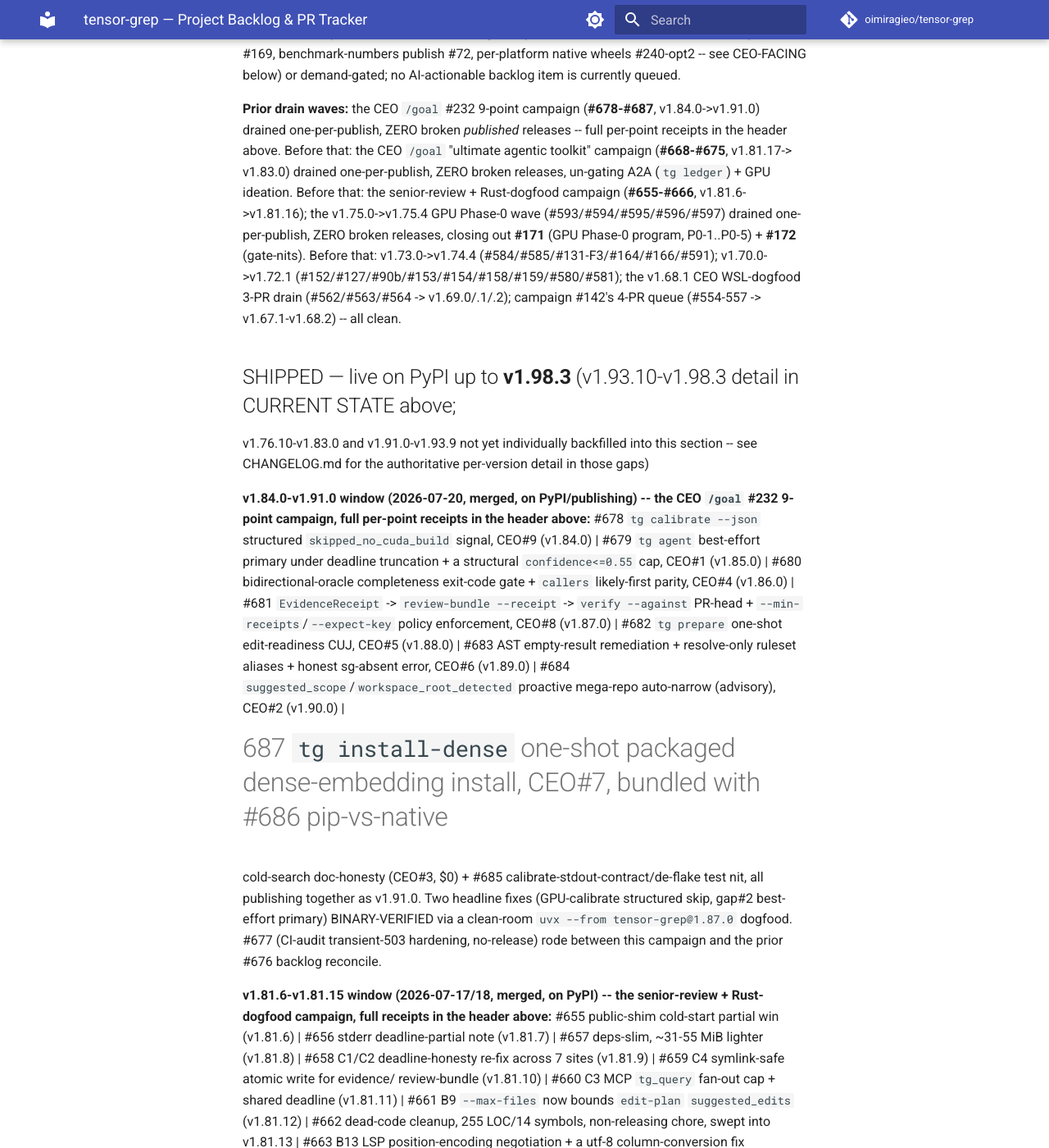
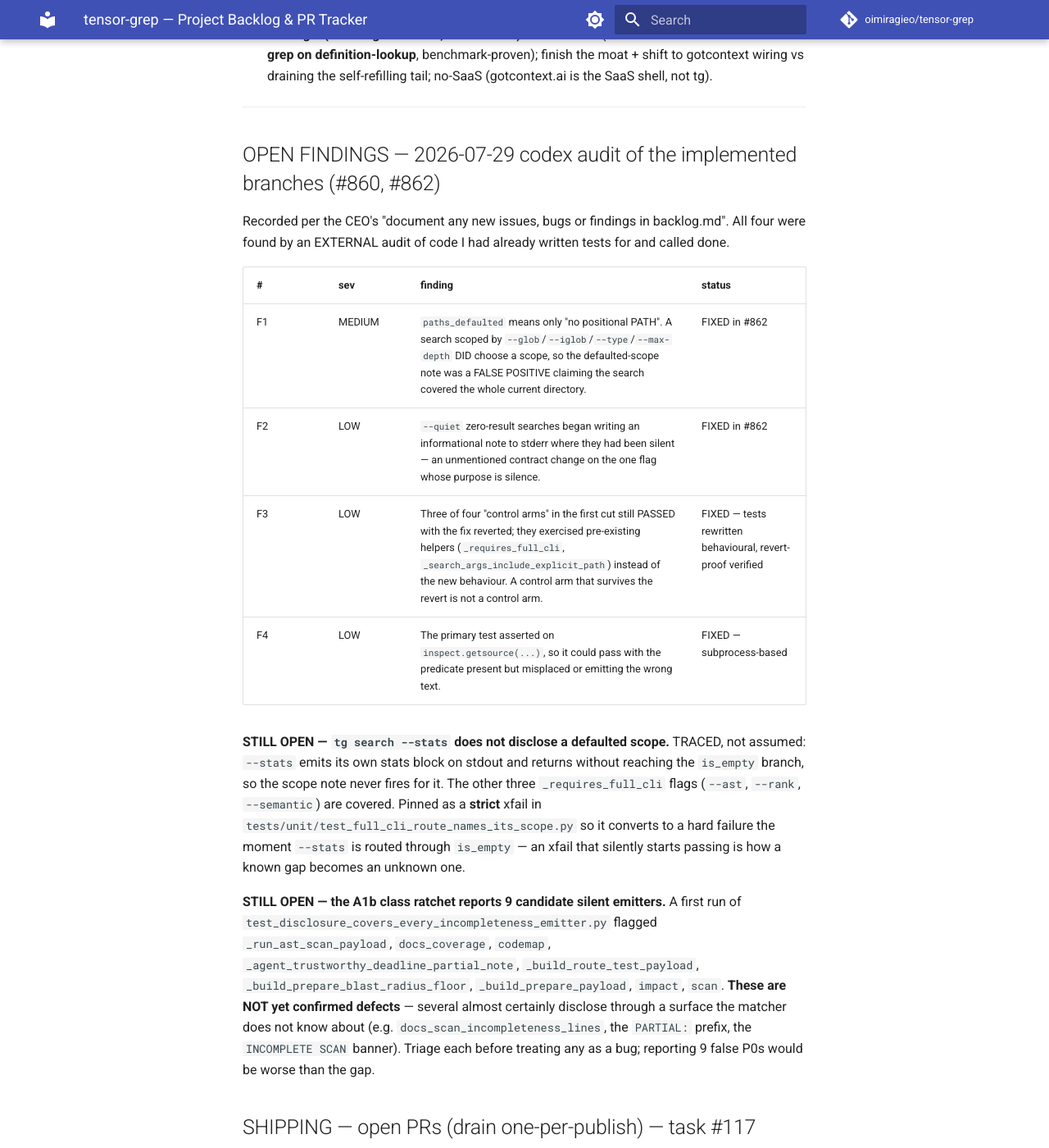
Before and after one commit to oimiragieo/tensor-grep, an MkDocs documentation site: the page built from docs/BACKLOG.md, in a window 1280 px wide and 1400 px high, scrolled down 33823 px. Shown: the whole window at 82% size. Built offline with MkDocs 1.6.1 and Material for MkDocs 9.7.7, drawn with Linux system fonts in a browser that asks for light colours; comment, search, counter and statistics services are not loaded; some of the changed text lies outside the part shown.

Commit message:
fix(search): gate the scope note on filters and quiet, and make its tests revert-proof
Codex audit of #862 found four issues in code I had already tested and called
done. All four were real.

MEDIUM -- FALSE POSITIVE. `paths_defaulted` means only "no positional PATH". A
search scoped by --glob/--iglob/--type/--max-depth DID choose a scope, so the
note claimed the search covered the whole current directory when it had not.
Now gated on the absence of scope filters too. (`_has_walk_scope_bound` is not
usable here: it returns False for exactly the paths_defaulted case we are in.)

LOW -- QUIET REGRESSION. The note was emitted before the `quiet` branch, so a
--quiet zero-result search began writing stderr where it had been silent. Gated.

LOW x2 -- MY TESTS COULD NOT FAIL. Three of four control arms still PASSED with
the fix reverted, because they tested pre-existing helpers rather than the new
behaviour, and the primary test asserted on inspect.getsource() so it could pass
with the predicate misplaced. All rewritten as subprocess tests asserting stderr
and exit code. Revert-proof VERIFIED: reverted -> FAILED, restored -> 8 passed.

--stats TRACED and found NOT to reach is_empty (it emits its own stats block and
returns). Marked strict-xfail with the reason, so it flips to a hard failure the
moment that route changes -- an xfail that silently starts passing is how a known
gap becomes an unknown one. Recorded in docs/BACKLOG.md rather than quietly
dropped from the parametrization.

docs/BACKLOG.md gains an OPEN FINDINGS section: the 4 fixed above, the --stats
gap, and the 9 candidate silent emitters the new A1b class ratchet reports --
explicitly marked NOT-yet-confirmed, because several likely disclose through a
surface the matcher does not know about and shipping 9 false P0s is worse than
the gap.

```diff
--- a/docs/BACKLOG.md
+++ b/docs/BACKLOG.md
@@ -3,7 +3,20 @@
 > **Canonical prioritized work list.** Kept in sync with the CLI task store (`TaskUpdate`) and
 > GitHub (`gh pr list` is the source of truth for PRs). **CEO status** = summarize SHIPPING + P0/P1.
 > Update whenever a PR opens/merges or the queue changes. Task-store IDs (`#NNN`) cross-referenced.
-> Last refreshed 2026-07-27b (post-**v1.101.4**) — **#276 IS CLOSED, AND THE CLASS BEHIND IT IS NOW
+> **Last refreshed 2026-07-29 (enterprise deep audit, live tip **v1.101.18**).** Spec:
+> `docs/plans/2026-07-29-enterprise-deep-audit-design.md` (also mirrored under gitignored
+> `docs/superpowers/specs/`). Headline corrections over the
+> 2026-07-27b note below: (1) the text-disclosure **helper + leading banners are largely WIRED**
+> (`_scan_truncation_warning` now covers `partial` + a fail-closed tail; `_emit_scan_incompleteness_banner`
+> fires on map/context/context-render/edit-plan/agent/prepare/route-test/blast-radius-*); calling the
+> campaign "not started" is stale — residual work is inventory **trailing** disclosure, codemap's
+> ad-hoc `PARTIAL:` (only on `partial`, not every `_scan_incomplete` cause), mermaid's rendered
+> visibility pin, and retiring the lie in `main.py`'s `_completeness_caveat_lines` docstring.
+> (2) NEW/confirmed actionable items filed under Ready-to-build / LOW as **#858–#863** (local ledger
+> IDs until the task store catches up). (3) MCP argv CWE-88 core builders still CLEAN; `mcp>=1.27.2,<2`
+> caps the lockfile-canary class. Do **not** reopen GPU/cAST/free-threading settled battles.
+>
+> Prior refresh 2026-07-27b (post-**v1.101.4**) — **#276 IS CLOSED, AND THE CLASS BEHIND IT IS NOW
 > THE CAMPAIGN.** The envelope wave below finished; an adversarially-verified census (4 read-only
 > lenses, 22 agents, 14 findings confirmed / 3 refuted) then re-derived the whole surface and found
 > the envelope was the *narrow* half of the problem.
@@ -40,12 +53,13 @@
 > — `tg_repo_map` returns `build_repo_map(...)` VERBATIM, so a CLI-shaped edit in a file that never
 > mentions MCP was a wire change. **A pass-through handler makes the producer it wraps an MCP wire
 > surface.** Bumped to `1.7.0` with a ratchet pinning the declared wire key set.
-> **NEXT CAMPAIGN (tracked, not started):** model the text-disclosure class — one shared helper plus
-> a ratchet enumerating every command whose payload can go incomplete — rather than enumerating a
-> dozen PRs. Also open: the `--deadline` arm reaches exit `2` with ZERO disclosure on every branch
-> (`_scan_truncation_warning` reads only `scan_limit`/`caller_scan_limit`/`output_limit` while
-> `_scan_incomplete` also fires on `partial`), and a `%%` mermaid comment is invisible in a RENDERED
-> diagram, so that disclosure serves the source-reading audience only.
+> **NEXT CAMPAIGN (reframed 2026-07-29 — PARTIALLY SHIPPED, residuals remain):** the shared helper +
+> leading-banner wiring largely landed after the 07-27 census prose was written. Finish the class
+> with one ratchet enumerating every `_scan_incomplete`→Exit(2) site ↔ banner/delegate disclosure
+> (**#861**), not a dozen one-off PRs. Still open residuals: inventory trailing notice position;
+> codemap shared-banner parity; mermaid visible-node (not only `%%`) pin. The old "deadline arm
+> silent because `_scan_truncation_warning` ignores `partial`" claim is **FIXED in code**
+> (`main.py` deadline/partial branch + fail-closed tail) — update any skill/doc that still asserts it.
 >
 > Prior refresh 2026-07-27 (post-**v1.101.3**) — the **incompleteness-envelope** wave, closing
 > the `--json`/`--ndjson` gap that the trustworthy-tg thread below had left as its load-bearing
@@ -718,6 +732,35 @@
 
 ---
 
+## OPEN FINDINGS — 2026-07-29 codex audit of the implemented branches (#860, #862)
+
+Recorded per the CEO's "document any new issues, bugs or findings in backlog.md". All four were
+found by an EXTERNAL audit of code I had already written tests for and called done.
+
+| # | sev | finding | status |
+|---|---|---|---|
+| F1 | MEDIUM | `paths_defaulted` means only "no positional PATH". A search scoped by `--glob`/`--iglob`/`--type`/`--max-depth` DID choose a scope, so the defaulted-scope note was a FALSE POSITIVE claiming the search covered the whole current directory. | FIXED in #862 |
+| F2 | LOW | `--quiet` zero-result searches began writing an informational note to stderr where they had been silent — an unmentioned contract change on the one flag whose purpose is silence. | FIXED in #862 |
+| F3 | LOW | Three of four "control arms" in the first cut still PASSED with the fix reverted; they exercised pre-existing helpers (`_requires_full_cli`, `_search_args_include_explicit_path`) instead of the new behaviour. A control arm that survives the revert is not a control arm. | FIXED — tests rewritten behavioural, revert-proof verified |
+| F4 | LOW | The primary test asserted on `inspect.getsource(...)`, so it could pass with the predicate present but misplaced or emitting the wrong text. | FIXED — subprocess-based |
+
+**STILL OPEN — `tg search --stats` does not disclose a defaulted scope.** TRACED, not assumed:
+`--stats` emits its own stats block on stdout and returns without reaching the `is_empty` branch,
+so the scope note never fires for it. The other three `_requires_full_cli` flags (`--ast`,
+`--rank`, `--semantic`) are covered. Pinned as a **strict** xfail in
+`tests/unit/test_full_cli_route_names_its_scope.py` so it converts to a hard failure the moment
+`--stats` is routed through `is_empty` — an xfail that silently starts passing is how a known gap
+becomes an unknown one.
+
+**STILL OPEN — the A1b class ratchet reports 9 candidate silent emitters.** A first run of
+`test_disclosure_covers_every_incompleteness_emitter.py` flagged `_run_ast_scan_payload`,
+`docs_coverage`, `codemap`, `_agent_trustworthy_deadline_partial_note`, `_build_route_test_payload`,
+`_build_prepare_blast_radius_floor`, `_build_prepare_payload`, `impact`, `scan`. **These are NOT yet
+confirmed defects** — several almost certainly disclose through a surface the matcher does not know
+about (e.g. `docs_scan_incompleteness_lines`, the `PARTIAL:` prefix, the `INCOMPLETE SCAN` banner).
+Triage each before treating any as a bug; reporting 9 false P0s would be worse than the gap.
+
+
 ## SHIPPING — open PRs (drain one-per-publish) — task #117
 
 **Queue empty -- 0 open PRs (verified 2026-07-24 via `gh pr list --state open`).** Since the prior
@@ -879,7 +922,24 @@
   either shipped or intentionally dropped.
 
 ### Ready to build (no mandatory-gate blocker)
-- **#58** promote `tg route-test` hidden->public (small feature follow-up).
+- **#858** (2026-07-29 audit S1) route `tg codemap` writes through `_index_lock.atomic_write_bytes`
+  — retire hand-rolled `codemap._atomic_write_text` (`codemap.py:801-812`). Explicitly deferred out of
+  #665/#211 as "doc-generation". Bidirectional probe 2026-07-29: baseline refuses symlink dest;
+  `_atomic_write_text` replaces the link entry (target content intact — not RCE). TDD pin the refusal;
+  mandatory Opus security gate (installer/write surface). Spec §3 S1.
+- **#859** (audit S2) AST ratchet: every `cli/` `replace_with_retry`/`os.replace` publish site routes
+  through `atomic_write_bytes` (Form-1: must report non-zero on pre-fix `codemap.py`). Closes the
+  "enumeration without ratchet" hole that made #858 invisible. Ship with or immediately after #858.
+- **#860** (audit D2) docs reconcile: stamp BACKLOG/CURRENT STATE + `_completeness_caveat_lines`
+  docstring (`main.py:11456-11461`) to live disclosure wiring / tip **v1.101.18**. Non-releasing
+  `docs:` PR. Pin SOURCE behavior beside any claim retired.
+- **#861** (audit D1 residual) finish text-disclosure class — inventory **leading** truncation
+  position (`inventory.py` / `main.py:8675-8679` names trailing as tracked); codemap share
+  `_emit_scan_incompleteness_banner` for all `_scan_incomplete` causes (not only `partial`);
+  mermaid rendered-node pin (not `%%`-only). Prefer one class ratchet over N one-off PRs.
+- **#58** promote `tg route-test` hidden->public — **VERIFY-BEFORE-BUILD:** likely already shipped as
+  #601 / v1.76.0; confirm against `origin/main` before opening a PR (AGENTS "check whether it already
+  shipped").
 - **#98** MCP tool consolidation (45->~10 task-shaped dispatch tools, non-breaking,
   `TG_MCP_TOOL_SURFACE=lean`) + staleness receipts (P2). Design previously recovered/verified
   (campaign #142). Note: `#554`/v1.67.1 shipped a much narrower precursor under the same tracking
@@ -892,6 +952,12 @@
   work; re-check before scoping a PR).
 
 ### LOW-severity follow-ups (non-blocking)
+- **#862** (audit S3) add `--` sentinel before `agent_capsule` GPU `evidence_path` positional
+  (`agent_capsule.py:1711-1721`); optional twin for `wslpath` in `runtime_paths`. Defense-in-depth
+  (paths are `resolve()`-absolute today). MCP-276 / CWE-88 class.
+- **#863** (audit S4) make `session_daemon` `token` required (drop tokenless fail-open at
+  `is_authorized` when `token=""`) **or** document as deliberate bootstrap trust boundary in
+  `CONTRACTS.md`. Latent — production always generates a token; test pins tokenless compat today.
 - **#115** symlink sweep — 3 unguarded `std::fs::write` sites (checkpoint metadata, checkpoint index,
   rollback-restore); the `write_bytes_refuse_symlink` helper already exists with one caller, mechanical
   swap to 4.
```
Also changed, not shown: 2 other files.
